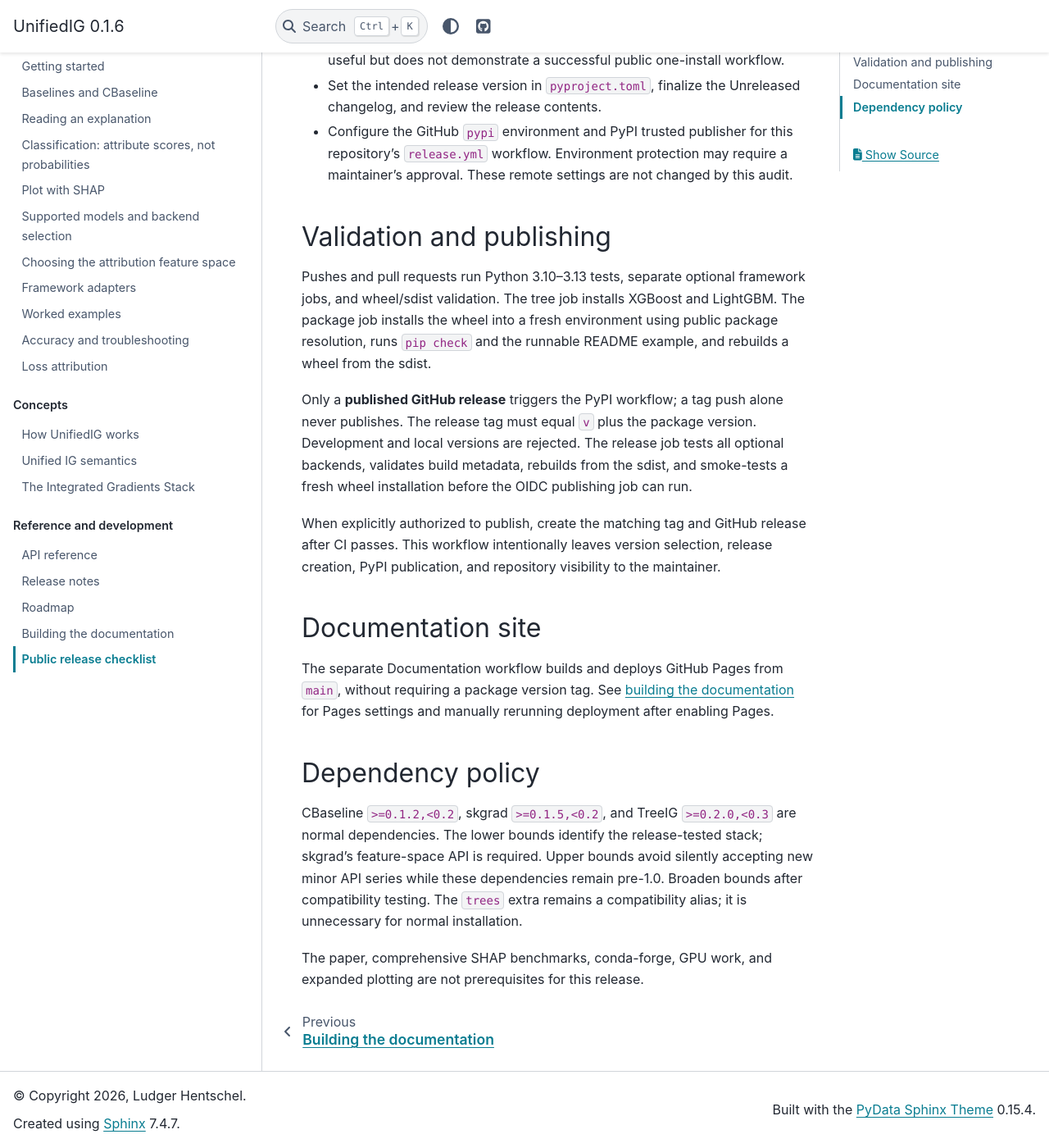
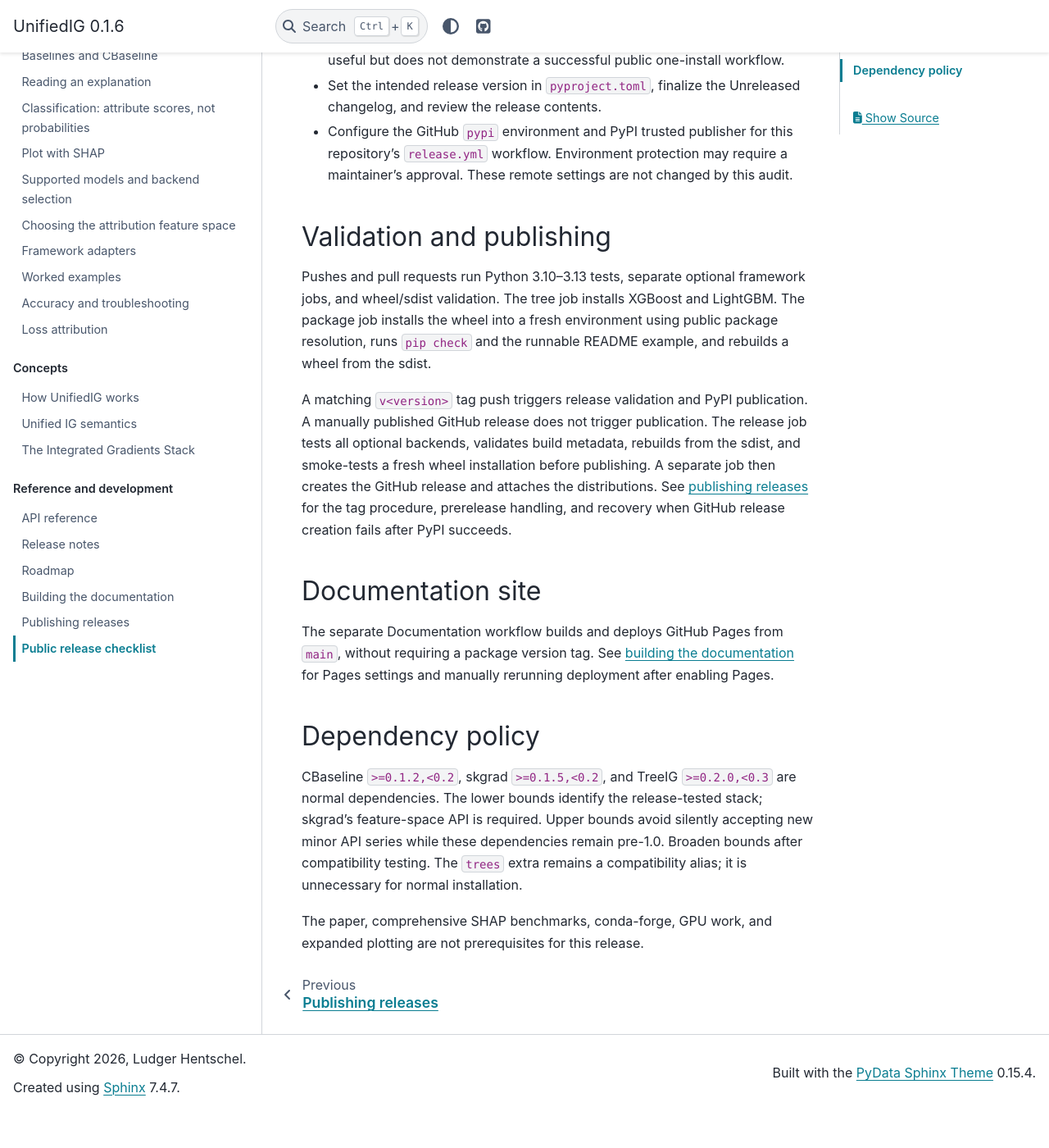
Before and after one commit to LudgerHentschel/unifiedig, a Sphinx documentation site: the page built from docs/releasing.md, in a window 1280 px wide and 1400 px high, scrolled down 366 px. Shown: the whole window at 82% size. Built offline with Sphinx 7.4.7 and the PyData theme 0.15.4, drawn with Linux system fonts in a browser that asks for light colours; after the commit the page ends 1721 px from its top, so only the background shows below that.

Commit message:
Standardize tag-driven PyPI and GitHub releases

```diff
--- a/docs/releasing.md
+++ b/docs/releasing.md
@@ -22,15 +22,13 @@
 package resolution, runs `pip check` and the runnable README example, and
 rebuilds a wheel from the sdist.
 
-Only a **published GitHub release** triggers the PyPI workflow; a tag push alone
-never publishes. The release tag must equal `v` plus the package version.
-Development and local versions are rejected. The release job tests all optional
-backends, validates build metadata, rebuilds from the sdist, and smoke-tests a
-fresh wheel installation before the OIDC publishing job can run.
-
-When explicitly authorized to publish, create the matching tag and GitHub
-release after CI passes. This workflow intentionally leaves version selection,
-release creation, PyPI publication, and repository visibility to the maintainer.
+A matching `v<version>` tag push triggers release validation and PyPI
+publication. A manually published GitHub release does not trigger publication.
+The release job tests all optional backends, validates build metadata, rebuilds
+from the sdist, and smoke-tests a fresh wheel installation before publishing.
+A separate job then creates the GitHub release and attaches the distributions.
+See [publishing releases](publishing.md) for the tag procedure, prerelease
+handling, and recovery when GitHub release creation fails after PyPI succeeds.
 
 ## Documentation site
 
```
Also changed, not shown: README.md (+2 -0 lines), docs/index.md (+1 -0 lines), docs/publishing.md (added, +28 -0 lines), 1 other file.
